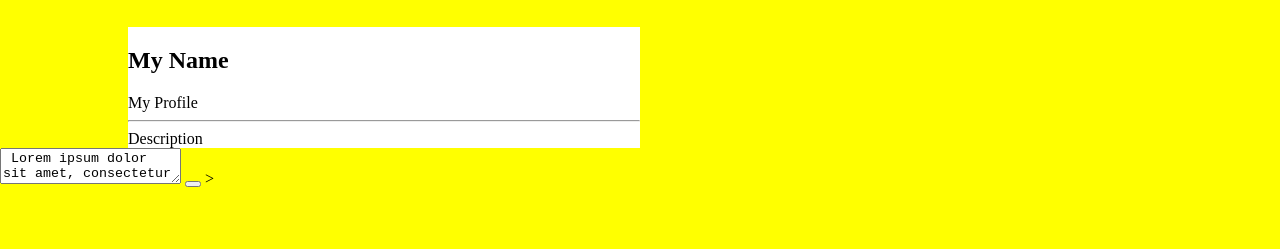
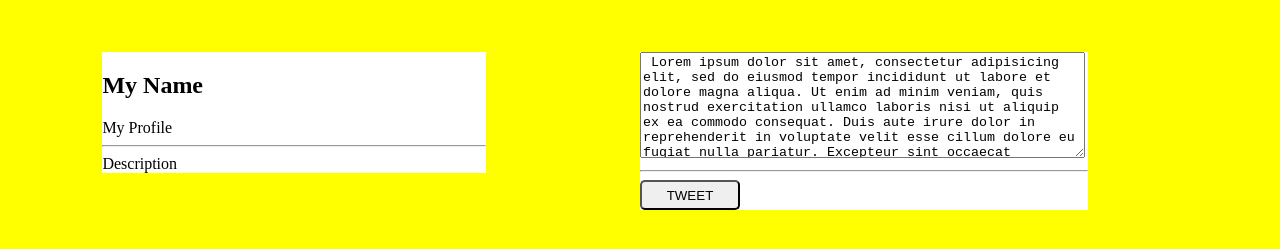
Before and after one commit to AnarynElanor/Twitter, a plain HTML site: page index.html in a window 1280 px wide. Shown: the part 73-322 px from the top of the page. Drawn offline with Linux system fonts and the light colour scheme.

Commit message:
nuevos estilos

```diff
--- a/css/main.css
+++ b/css/main.css
@@ -14,6 +14,8 @@ nav{
   vertical-align: middle;
   font-family: font-family: 'Source Sans Pro', sans-serif;
   font-size: 1.5em;
+  margin:0;
+  padding:0;
 
   margin:0;
   padding:0;
@@ -21,13 +23,39 @@ nav{
 h1{
   line-height: 40px;
   text-align:center;
+}
+.section-1{
+  width: 30%;
+  background: #ffff;
+  display:inline-block;
+  margin-left: 8%;
+  float:left;
+  margin-top: 2%;
 
+  border
+}
+div{
+  width: 70%;
+  margin-left: 8%;
+  display:inline-block;
+  background: white;
+  margin-top: 4%;
 
 }
-.section-1{
-  width: 40%;
-  background: #ffff;
+.section-2{
+  width: 50%;
+
+  margin-left: 8%;
   display:inline-block;
-  margin-left: 10%;
-  border
 }
+textarea{
+  width: 98%;
+  height: 100px;
+  display:inline-block;
+  }
+
+  button{
+    width: 100px;
+    height: 30px;
+    border-radius: 5px;
+  }
--- a/index.html
+++ b/index.html
@@ -23,10 +23,15 @@
 		</section>
 
 		<section class="section-2">
-				<textarea> Lorem ipsum dolor sit amet, consectetur adipisicing elit, sed do eiusmod tempor incididunt ut labore et dolore magna aliqua. Ut enim ad minim veniam, quis nostrud exercitation ullamco laboris nisi ut aliquip ex ea commodo consequat. Duis aute irure dolor in reprehenderit in voluptate velit esse cillum dolore eu fugiat nulla pariatur. Excepteur sint occaecat cupidatat non proident, sunt in culpa qui officia deserunt mollit anim id est laborum.</textarea>
-				<button class="twittear" onclick="enviar"> </button>
+			<div>
+				<textarea> Lorem ipsum dolor sit amet, consectetur adipisicing elit, sed do eiusmod tempor incididunt ut labore et dolore magna aliqua. Ut enim ad minim veniam, quis nostrud exercitation ullamco laboris nisi ut aliquip ex ea commodo consequat. Duis aute irure dolor in reprehenderit in voluptate velit esse cillum dolore eu fugiat nulla pariatur. Excepteur sint occaecat cupidatat non proident, sunt in culpa qui officia deserunt mollit anim id est laborum.
+				</textarea>
+				<hr>
+				<button class="twittear" onclick="enviar">TWEET </button>
 				<!--a este boton hay que asignarle el evento para que lo que se escriba en la textarea pase a la sección de abajo ya "publicado"-->
-				<contador id="character-counter">> </contador>
+				<contador id="character-counter"> </contador>
+
+			</div>
 		</seccion>
 
 		<section class="section-3"><!-- esta sección no debe verse en primera instancia en nuestro portal-->
```
Also changed, not shown: assets/images/bici.jpg (added).
